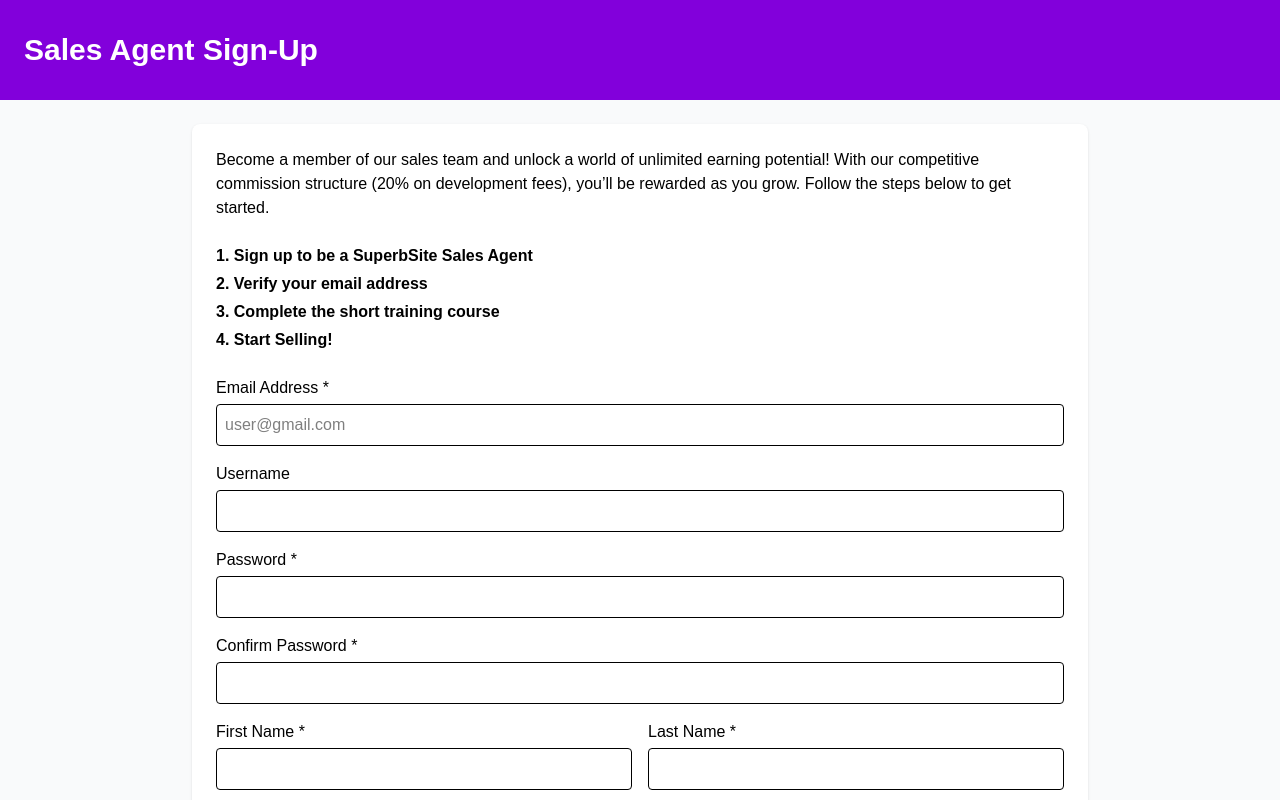
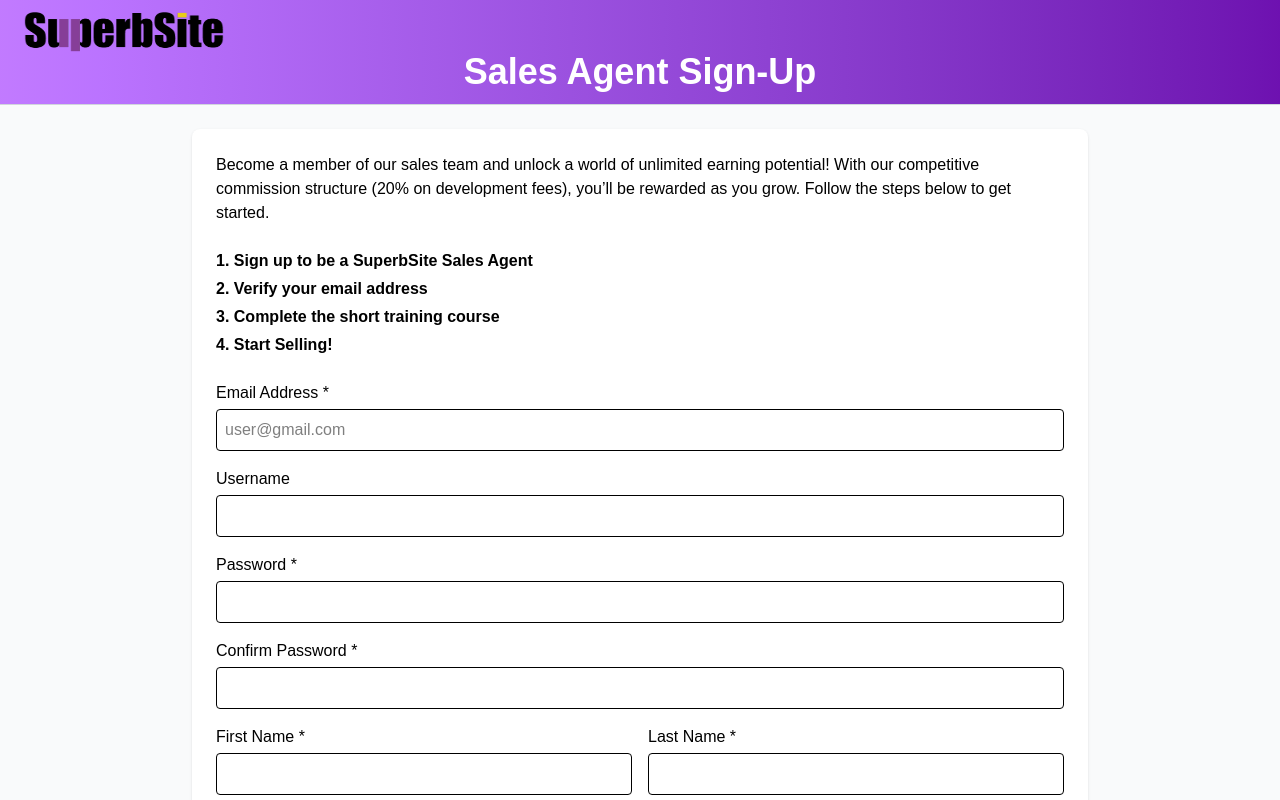
Before and after one commit to Tsiika165/supersite-client, a Next.js app: page /signup in a window 1280 px wide. Shown: the top 800 px of the page. Built offline with nearby package versions, Linux system fonts and the light colour scheme.

Commit message:
added logo

```diff
--- a/app/dashboard/page.js
+++ b/app/dashboard/page.js
@@ -584,7 +584,13 @@
   };
 
   return (
-    <div className="min-h-screen bg-gray-50 p-6">
+    <div className="min-h-screen bg-gray-50">
+      <header className="w-full bg-gradient-to-r from-purple-400 to-purple-800 text-white px-6 py-4 flex justify-between items-center shadow-lg">
+        <a href="/">
+          <img src="/logo.webp" alt="SuperbSite Logo" className="h-10 w-50 b" />
+        </a>
+      </header>
+      <div className="my-6"></div>
       <div className="max-w-7xl mx-auto bg-white rounded-2xl shadow-lg overflow-hidden">
         {/* Header */}
         <div className="bg-gradient-to-r from-gray-800 to-purple-700 text-white p-8 text-center">
--- a/app/page.js
+++ b/app/page.js
@@ -7,8 +7,8 @@
   return (
     <div className="min-h-screen flex flex-col relative">
       {/* Header */}
-      <header className="bg-gradient-to-r from-purple-700 to-purple-800 text-white px-6 py-4 flex justify-between items-center shadow-lg">
-        <h1 className="text-2xl font-bold">SuperbSite</h1>
+      <header className="bg-gradient-to-r from-purple-400 to-purple-800 text-white px-6 py-4 flex justify-between items-center shadow-lg">
+        <img src="/logo.webp" alt="SuperbSite Logo" className="h-10 w-50 b" />
         <nav className="space-x-6 flex items-center">
           <a
             href="#features"
--- a/app/signup/page.js
+++ b/app/signup/page.js
@@ -2,8 +2,12 @@
   return (
     <main className="min-h-screen bg-gray-50 flex flex-col">
       {/* Header */}
-      <div className="bg-purple-700 text-white py-8 px-6">
-        <h1 className="text-3xl font-bold">Sales Agent Sign-Up</h1>
+      <div className="bg-gradient-to-r from-purple-400 to-purple-800 text-white py-3 px-6 w-full text-center p-5 border-b border-gray-300 bg-[#995da8]">
+        <a href="/">
+          <img src="/logo.webp" alt="SuperbSite Logo" className="h-10 w-50 b" />
+        </a>
+
+        <h1 className="text-4xl font-bold">Sales Agent Sign-Up</h1>
       </div>
 
       {/* Content */}
```
Also changed, not shown: public/logo.webp (added).
